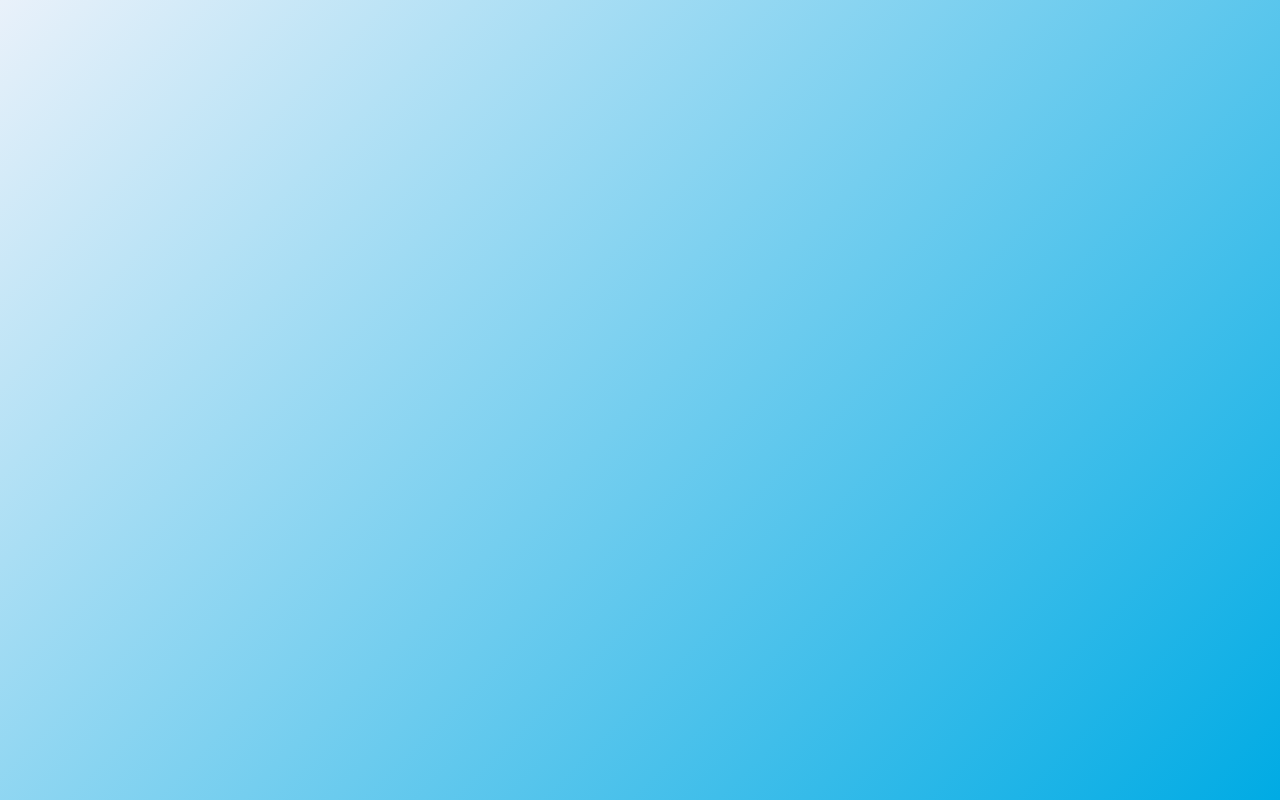
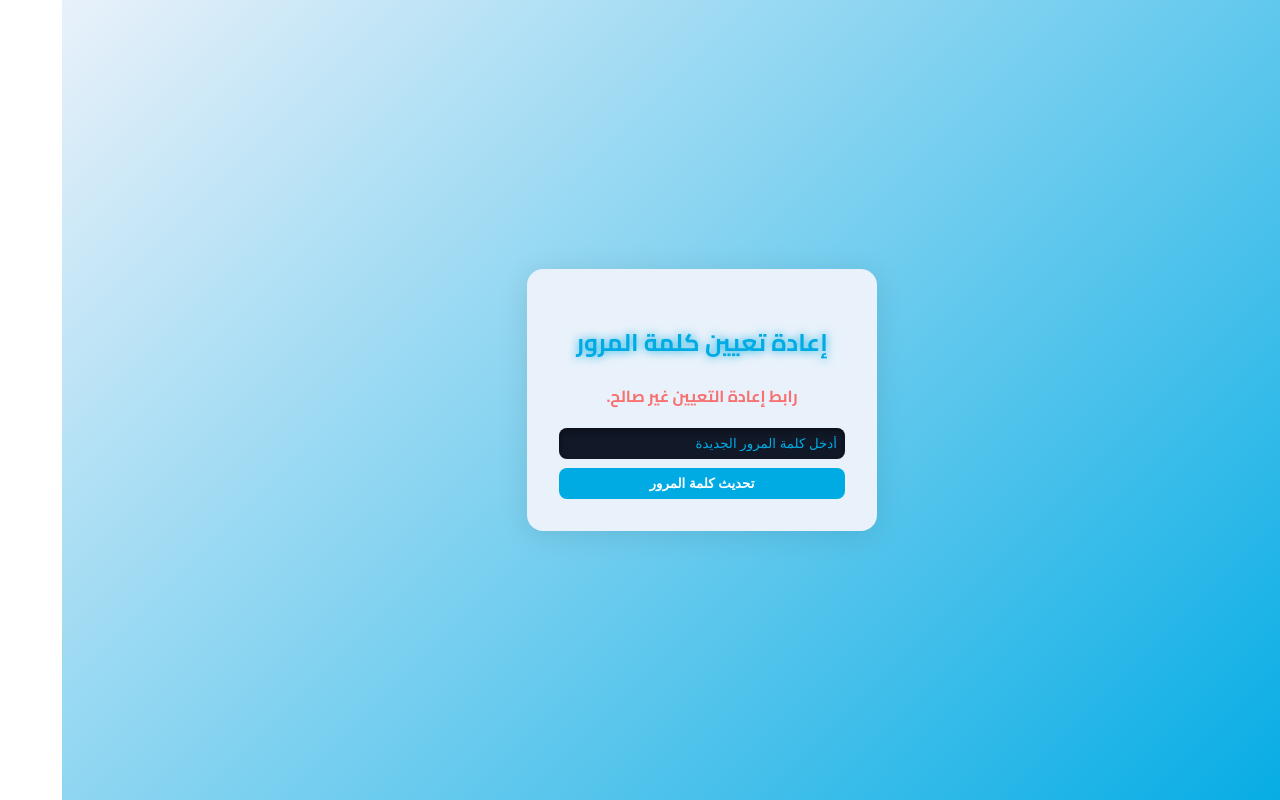
Before and after one commit to Hemo2025/badilny, a React (Create React App) app: page /resetpassword in a window 1280 px wide. Before the commit this address had no page. Built offline with nearby package versions, Linux system fonts and the light colour scheme.

Commit message:
شرح التغييرات اللي سويتها

```diff
--- a/src/App.js
+++ b/src/App.js
@@ -10,12 +10,13 @@ import ChatsList from "./pages/ChatsList";
 import Chat from "./pages/Chat";
 import { AnimatePresence } from "framer-motion";
 import { Toaster } from "react-hot-toast";
+import ResetPassword from "./pages/ResetPassword";
 
 export default function App() {
   return (
     <AnimatePresence mode="wait">
       <Router>
-      <Toaster position="top-right" reverseOrder={false} />
+        <Toaster position="top-right" reverseOrder={false} />
         <Routes>
           <Route path="/" element={<Home />} />
           <Route path="/market" element={<Market />} />
@@ -23,6 +24,7 @@ export default function App() {
           <Route path="/profile" element={<Profile />} />
           <Route path="/auth" element={<Auth />} />
           <Route path="/traderequests" element={<TradeRequests />} />
+          <Route path="/resetpassword" element={<ResetPassword />} />
           <Route path="/chatslist" element={<ChatsList />} />
           <Route path="/chat/:chatId" element={<Chat />} />
         </Routes>
--- a/src/pages/Auth.jsx
+++ b/src/pages/Auth.jsx
@@ -4,9 +4,17 @@ import {
   createUserWithEmailAndPassword,
   signInWithEmailAndPassword,
   updateProfile,
+  sendPasswordResetEmail,
 } from "firebase/auth";
 import { useNavigate, useLocation } from "react-router-dom";
-import { doc, setDoc, getDoc } from "firebase/firestore";
+import {
+  collection,
+  query,
+  where,
+  getDocs,
+  doc,
+  setDoc,
+} from "firebase/firestore";
 
 export default function Auth() {
   const [isSignup, setIsSignup] = useState(false);
@@ -17,6 +25,7 @@ export default function Auth() {
   const [newUser, setNewUser] = useState(null);
   const [message, setMessage] = useState(null);
   const [loading, setLoading] = useState(false);
+  const [resetMode, setResetMode] = useState(false);
 
   const navigate = useNavigate();
   const location = useLocation();
@@ -24,17 +33,19 @@ export default function Auth() {
 
   useEffect(() => {
     if (message) {
-      const timer = setTimeout(() => setMessage(null), 3000);
+      const timer = setTimeout(() => setMessage(null), 4000);
       return () => clearTimeout(timer);
     }
   }, [message]);
 
-  // تحديث Firestore في الخلفية بدون انتظار UI
+  // تحديث Firestore بدون انتظار UI
   const updateFirestoreAsync = async (user, displayName) => {
     try {
       const userRef = doc(db, "users", user.uid);
-      const userSnap = await getDoc(userRef);
-      if (!userSnap.exists()) {
+      const userSnap = await getDocs(
+        query(collection(db, "users"), where("uid", "==", user.uid))
+      );
+      if (userSnap.empty) {
         await setDoc(userRef, {
           uid: user.uid,
           displayName: displayName || user.displayName || "مستخدم",
@@ -44,6 +55,22 @@ export default function Auth() {
       }
     } catch (err) {
       console.error("Firestore update failed:", err);
+    }
+  };
+
+  // تحقق من وجود البريد في Firestore
+  const isEmailRegistered = async (emailToCheck) => {
+    try {
+      const usersRef = collection(db, "users");
+      const q = query(
+        usersRef,
+        where("email", "==", emailToCheck.toLowerCase())
+      );
+      const querySnapshot = await getDocs(q);
+      return !querySnapshot.empty;
+    } catch (err) {
+      console.error("Error checking email:", err);
+      return false;
     }
   };
 
@@ -57,12 +84,8 @@ export default function Auth() {
         password
       );
       const user = userCredential.user;
-
-      // نجاح فوري للواجهة
       setMessage({ type: "success", text: "تم تسجيل الدخول بنجاح!" });
       navigate(from);
-
-      // تحديث Firestore في الخلفية
       updateFirestoreAsync(user);
     } catch (error) {
       setMessage({ type: "error", text: error.message });
@@ -82,8 +105,6 @@ export default function Auth() {
       );
       setNewUser(userCredential.user);
       setShowNameInput(true);
-
-      // UI سريع: لا تنتظر Firestore
       setMessage({ type: "success", text: "تم إنشاء الحساب! الآن أدخل اسمك." });
     } catch (error) {
       setMessage({ type: "error", text: error.message });
@@ -101,10 +122,7 @@ export default function Auth() {
     setLoading(true);
     try {
       await updateProfile(newUser, { displayName: name.trim() });
-
-      // Firestore في الخلفية
       updateFirestoreAsync(newUser, name.trim());
-
       setMessage({ type: "success", text: "تم حفظ الاسم بنجاح!" });
       navigate(from);
     } catch (error) {
@@ -114,9 +132,38 @@ export default function Auth() {
     }
   };
 
+  // إعادة تعيين كلمة المرور
+  const handleResetPassword = async () => {
+    if (!email.trim()) {
+      setMessage({ type: "error", text: "يرجى إدخال البريد الإلكتروني!" });
+      return;
+    }
+    setLoading(true);
+    try {
+      const registered = await isEmailRegistered(email.toLowerCase());
+      if (!registered) {
+        setMessage({ type: "error", text: "الإيميل غير مسجل!" });
+        setLoading(false);
+        return;
+      }
+
+      await sendPasswordResetEmail(auth, email);
+      setMessage({
+        type: "success",
+        text: "تم إرسال رابط إعادة التعيين إلى بريدك!",
+      });
+      setResetMode(false);
+    } catch (error) {
+      setMessage({ type: "error", text: error.message });
+    } finally {
+      setLoading(false);
+    }
+  };
+
   const handleSubmit = (e) => {
     e.preventDefault();
-    if (isSignup) handleSignUp();
+    if (resetMode) handleResetPassword();
+    else if (isSignup) handleSignUp();
     else handleSignIn();
   };
 
@@ -124,7 +171,11 @@ export default function Auth() {
     <div style={containerStyle}>
       <form style={formStyle} onSubmit={handleSubmit}>
         <h2 style={titleStyle}>
-          {isSignup ? "تسجيل حساب جديد" : "تسجيل الدخول"}
+          {resetMode
+            ? "إعادة تعيين كلمة المرور"
+            : isSignup
+            ? "تسجيل حساب جديد"
+            : "تسجيل الدخول"}
         </h2>
 
         {message && <MessageBox message={message} />}
@@ -160,6 +211,7 @@ export default function Auth() {
               style={inputStyle}
               disabled={loading}
             />
+            {!resetMode && (
               <input
                 type="password"
                 placeholder="كلمة المرور"
@@ -169,29 +221,56 @@ export default function Auth() {
                 style={inputStyle}
                 disabled={loading}
               />
+            )}
             <button type="submit" style={buttonStyle} disabled={loading}>
               {loading
-                ? isSignup
+                ? resetMode
+                  ? "جارٍ إرسال الرابط..."
+                  : isSignup
                   ? "جارٍ إنشاء الحساب..."
                   : "جارٍ تسجيل الدخول..."
+                : resetMode
+                ? "إرسال رابط إعادة التعيين"
                 : isSignup
                 ? "إنشاء حساب"
                 : "تسجيل الدخول"}
             </button>
+            {!resetMode && (
               <p
                 style={{
                   textAlign: "center",
-                marginTop: "5rem",
+                  marginTop: "1rem",
+                  color: "#f1f5f9",
+                }}
+              >
+                <span
+                  style={{
+                    color: "#00ABE4",
+                    cursor: "pointer",
+                    fontWeight: "bold",
+                  }}
+                  onClick={() => setResetMode(true)}
+                >
+                  نسيت كلمة المرور؟
+                </span>
+              </p>
+            )}
+            <p
+              style={{
+                textAlign: "center",
+                marginTop: "1rem",
                 fontSize: "0.9rem",
                 color: "#f1f5f9",
                 fontWeight: "900",
-                backdropFilter: "blur(5px)",}}
+                backdropFilter: "blur(5px)",
+              }}
             >
               {isSignup ? "لديك حساب؟" : "لا تملك حساب؟"}{" "}
               <span
                 onClick={() => {
                   setIsSignup(!isSignup);
                   setShowNameInput(false);
+                  setResetMode(false);
                 }}
                 style={{
                   color: "#00ABE4",
@@ -220,7 +299,6 @@ const MessageBox = ({ message }) => (
       borderRadius: "0.5rem",
       textAlign: "center",
       backgroundColor: message.type === "success" ? "#34d399" : "#f87171",
-
       fontWeight: "bold",
     }}
   >
@@ -238,7 +316,7 @@ const containerStyle = {
 
 const formStyle = {
   background: "linear-gradient(343deg, #E9F1FA, #00ABE4) no-repeat fixed",
-  height: "400px",
+  minHeight: "400px",
   width: "350px",
   boxShadow: "0 4px 30px rgba(0, 0, 0, 0.1)",
   backdropFilter: "blur(5px)",
@@ -261,7 +339,7 @@ const inputStyle = {
   borderRadius: "0.5rem",
   border: "1px solid #rgb(222 232 255)",
   background: "snow",
-  color: "snow",
+  color: "#1c0f0f",
   fontWeight: "500",
 };
 
--- a/src/pages/Market.jsx
+++ b/src/pages/Market.jsx
@@ -289,7 +289,7 @@ export default function Market() {
         {loading ? (
           <p style={styles.loadingText}>جاري التحميل...</p>
         ) : filteredItems.length === 0 ? (
-          <p style={styles.loadingText}>لا توجد أغراض مطابقة للفلاتر.</p>
+          <p style={styles.loadingText}>لا توجد أغراض ...</p>
         ) : (
           <div style={styles.gridContainer}>
             {filteredItems.map((item, idx) => (
@@ -422,7 +422,7 @@ const styles = {
   loadingText: {
     textAlign: "center",
     marginTop: "3rem",
-    color: "#fbbf24",
+    color: "snow",
     fontWeight: "bold",
   },
   lightbox: {
--- /dev/null
+++ b/src/pages/ResetPassword.jsx
@@ -0,0 +1,101 @@
+import React, { useState, useEffect } from "react";
+import { auth } from "../firebase";
+import { confirmPasswordReset, verifyPasswordResetCode } from "firebase/auth";
+import { useNavigate } from "react-router-dom";
+
+export default function ResetPassword() {
+  const [code, setCode] = useState("");
+  const [email, setEmail] = useState("");
+  const [newPassword, setNewPassword] = useState("");
+  const [message, setMessage] = useState("");
+  const [loading, setLoading] = useState(false);
+  const navigate = useNavigate();
+
+  useEffect(() => {
+    const oobCode = new URLSearchParams(window.location.search).get("oobCode");
+    if (!oobCode) {
+      setMessage("رابط إعادة التعيين غير صالح.");
+      return;
+    }
+    setCode(oobCode);
+
+    verifyPasswordResetCode(auth, oobCode)
+      .then((email) => setEmail(email))
+      .catch(() => setMessage("الرابط غير صالح أو منتهي الصلاحية."));
+  }, []);
+
+  const handleReset = async (e) => {
+    e.preventDefault();
+    if (!newPassword) {
+      setMessage("الرجاء إدخال كلمة مرور جديدة.");
+      return;
+    }
+    setLoading(true);
+    try {
+      await confirmPasswordReset(auth, code, newPassword);
+      setMessage("✅ تم إعادة تعيين كلمة المرور بنجاح!");
+      setTimeout(() => navigate("/auth"), 2000);
+    } catch (err) {
+      setMessage("حدث خطأ: " + err.message);
+    } finally {
+      setLoading(false);
+    }
+  };
+
+  return (
+    <div style={containerStyle}>
+      <form style={formStyle} onSubmit={handleReset}>
+        <h2 style={titleStyle}>إعادة تعيين كلمة المرور</h2>
+        {message && <div style={msgStyle}>{message}</div>}
+        <input
+          type="password"
+          placeholder="أدخل كلمة المرور الجديدة"
+          value={newPassword}
+          onChange={(e) => setNewPassword(e.target.value)}
+          required
+          style={inputStyle}
+          disabled={loading}
+        />
+        <button type="submit" style={buttonStyle} disabled={loading}>
+          {loading ? "جارٍ التحديث..." : "تحديث كلمة المرور"}
+        </button>
+      </form>
+    </div>
+  );
+}
+
+// ---- Styles مشابهة ----
+const containerStyle = {
+  display: "flex",
+  justifyContent: "center",
+  alignItems: "center",
+  height: "100vh",
+  background: "linear-gradient(135deg, #E9F1FA, #00ABE4)",
+};
+
+const formStyle = {
+  background: "#E9F1FA",
+  padding: "2rem",
+  borderRadius: "1rem",
+  width: "350px",
+  textAlign: "center",
+  boxShadow: "0 4px 30px rgba(0,0,0,0.1)",
+};
+
+const titleStyle = { marginBottom: "1rem", color: "#00ABE4" };
+const inputStyle = {
+  width: "100%",
+  padding: "0.5rem",
+  marginBottom: "0.5rem",
+  borderRadius: "0.5rem",
+};
+const buttonStyle = {
+  width: "100%",
+  padding: "0.5rem",
+  borderRadius: "0.5rem",
+  background: "#00ABE4",
+  color: "white",
+  fontWeight: "bold",
+  cursor: "pointer",
+};
+const msgStyle = { marginBottom: "1rem", color: "#f87171", fontWeight: "bold" };
```
Also changed, not shown: src/components/Navbar.jsx (+3 -37 lines), src/index.css (+45 -2 lines). Lines whose indentation alone changed are shown as unchanged.
